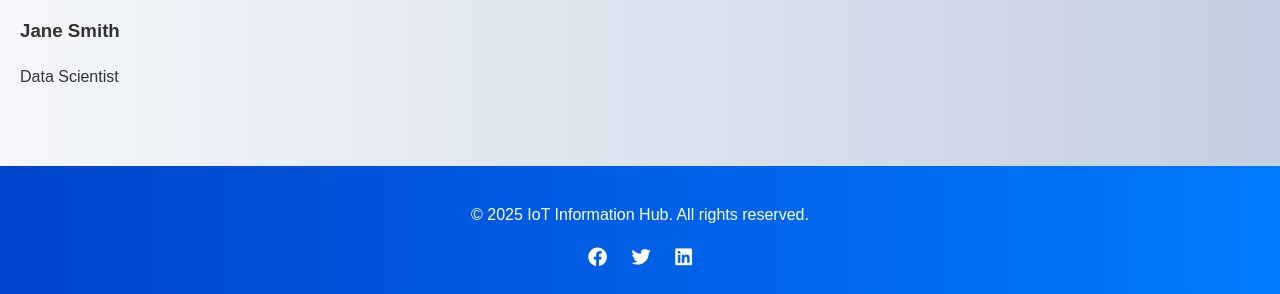
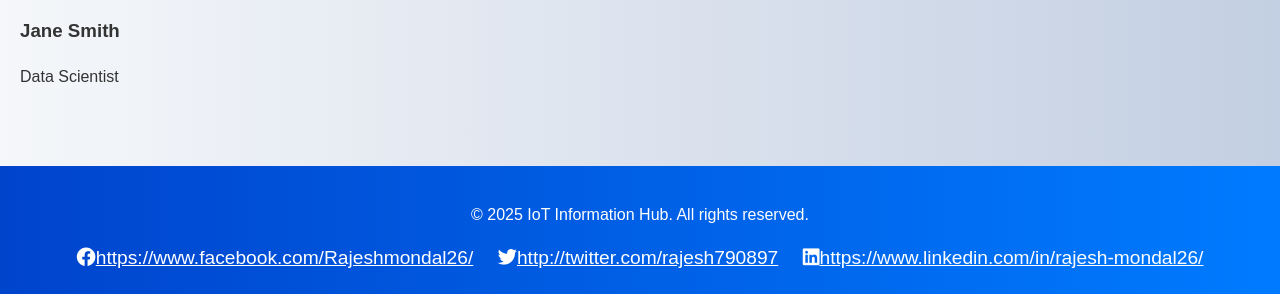
Before and after one commit to rajesh790897/SKF-web-development, a plain HTML site: page about.html in a window 1280 px wide. Shown: the part 1904-2198 px from the top of the page. Drawn offline with Linux system fonts and the light colour scheme.

Commit message:
Update about.html

```diff
--- a/about.html
+++ b/about.html
@@ -56,10 +56,10 @@
 
     <footer>
         <p>&copy; 2025 IoT Information Hub. All rights reserved.</p>
-        <div class="social-links">
-            <a href="#"><i class="fab fa-facebook"></i></a>
-            <a href="#"><i class="fab fa-twitter"></i></a>
-            <a href="#"><i class="fab fa-linkedin"></i></a>
+          <div class="social-links">
+            <a href="#"><i class="fab fa-facebook"></i>https://www.facebook.com/Rajeshmondal26/</a>
+            <a href="#"><i class="fab fa-twitter"></i>http://twitter.com/rajesh790897</a>
+            <a href="#"><i class="fab fa-linkedin"></i>https://www.linkedin.com/in/rajesh-mondal26/</a>
         </div>
     </footer>
 </body>
```
